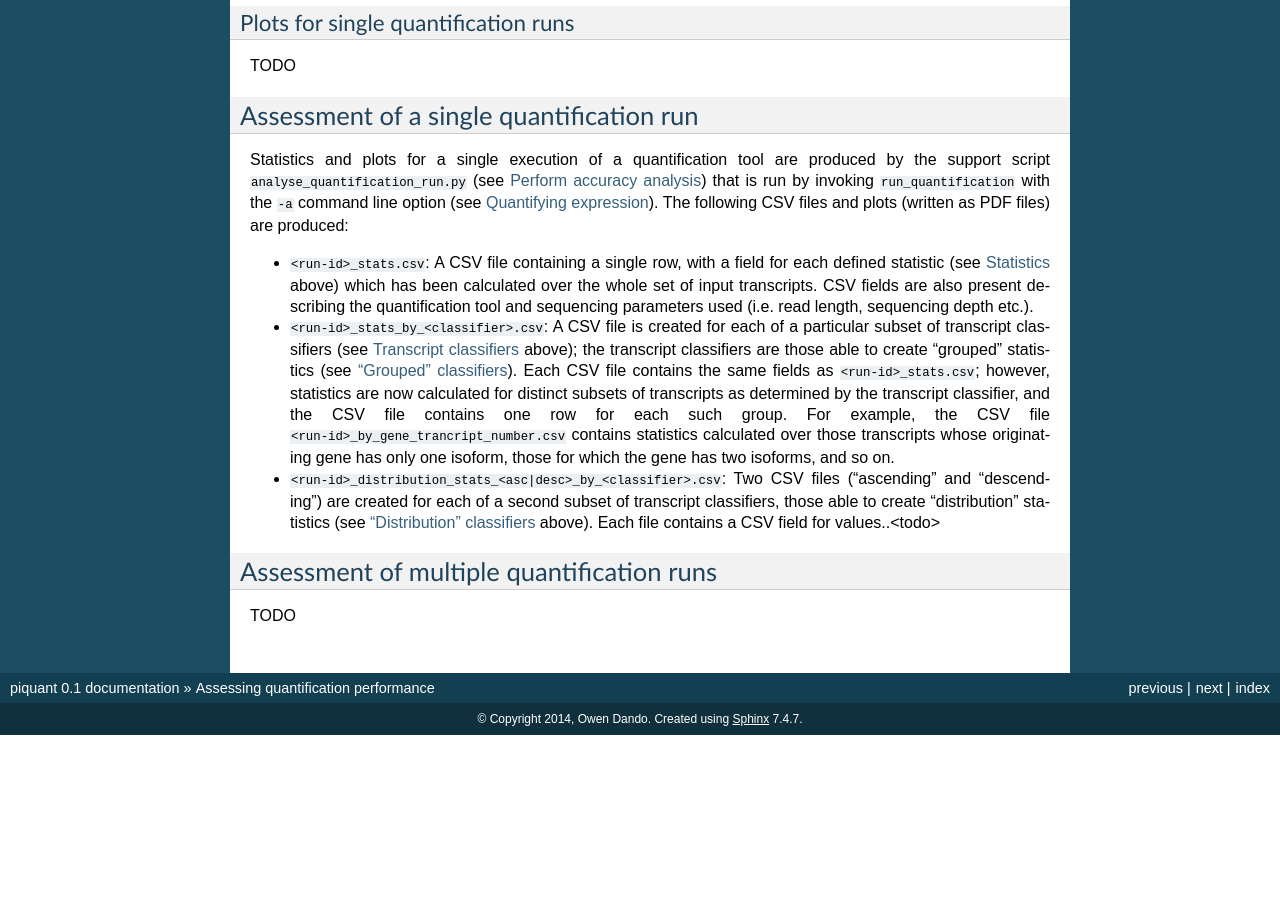
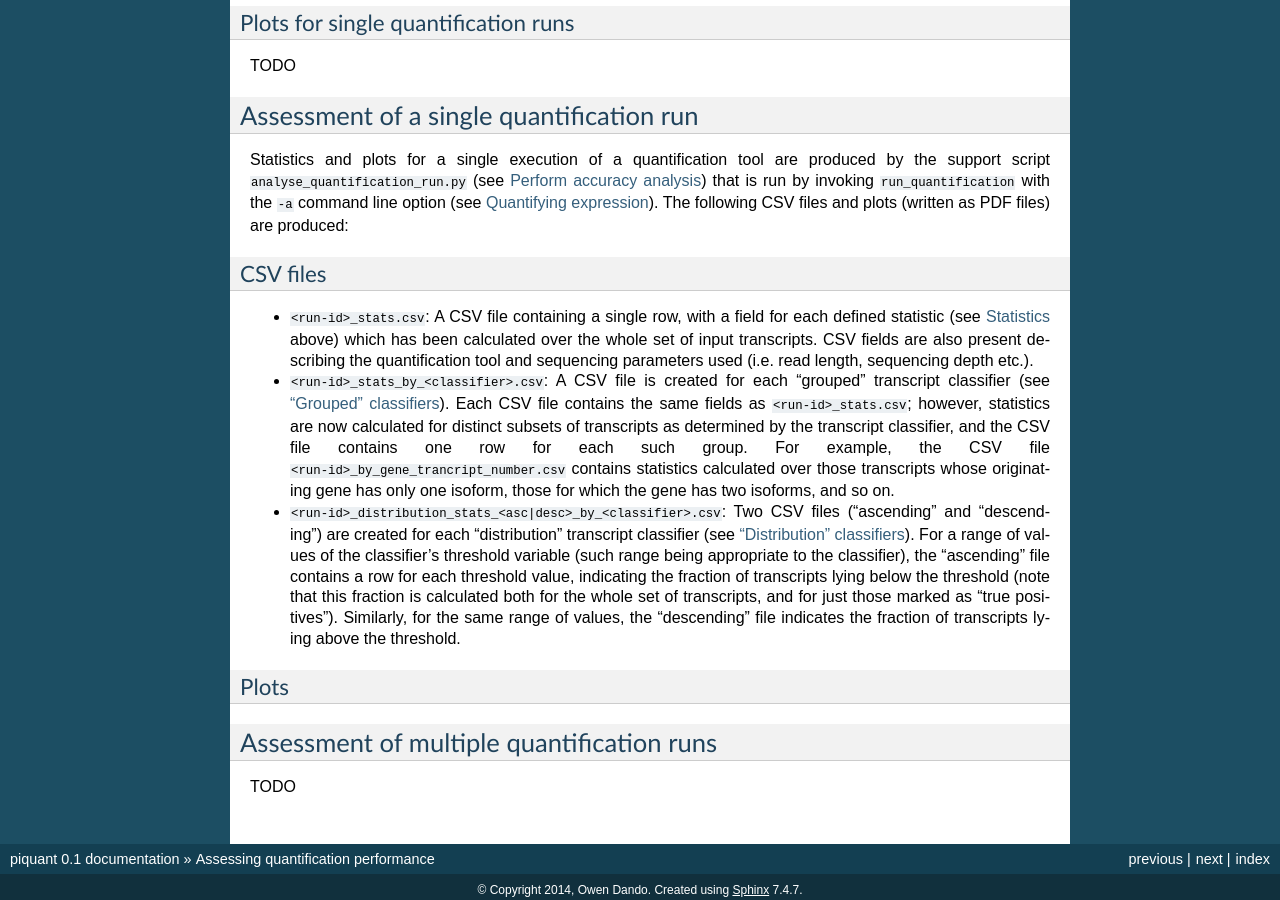
Before and after one commit to lweasel/piquant, a Sphinx documentation site: the page built from docs/assessment.rst, in a window 1280 px wide and 900 px high, scrolled down 3883 px. Built offline with Sphinx 7.4.7, drawn with Linux system fonts in a browser that asks for light colours; formulas are drawn with MathJax 3; before the commit the page ends 4618 px from its top, so only the background shows below that.

Commit message:
Clarify (slightly) the contents of CSV files produced for a single quantification run.

```diff
--- a/docs/assessment.rst
+++ b/docs/assessment.rst
@@ -185,9 +185,15 @@ Assessment of a single quantification run
 
 Statistics and plots for a single execution of a quantification tool are produced by the support script ``analyse_quantification_run.py`` (see :ref:`quantification-perform-accuracy-analysis`) that is run by invoking ``run_quantification`` with the ``-a`` command line option (see :doc:`quantification`). The following CSV files and plots (written as PDF files) are produced:
 
+CSV files
+^^^^^^^^^
+
 * ``<run-id>_stats.csv``: A CSV file containing a single row, with a field for each defined statistic (see :ref:`assessment-statistics` above) which has been calculated over the whole set of input transcripts. CSV fields are also present describing the quantification tool and sequencing parameters used (i.e. read length, sequencing depth etc.).
-* ``<run-id>_stats_by_<classifier>.csv``: A CSV file is created for each of a particular subset of transcript classifiers (see :ref:`assessment-transcript-classifiers` above); the transcript classifiers are those able to create "grouped" statistics (see :ref:`assessment-grouped-classifiers`). Each CSV file contains the same fields as ``<run-id>_stats.csv``; however, statistics are now calculated for distinct subsets of transcripts as determined by the transcript classifier, and the CSV file contains one row for each such group. For example, the CSV file ``<run-id>_by_gene_trancript_number.csv`` contains statistics calculated over those transcripts whose originating gene has only one isoform, those for which the gene has two isoforms, and so on.
-* ``<run-id>_distribution_stats_<asc|desc>_by_<classifier>.csv``: Two CSV files ("ascending" and "descending") are created for each of a second subset of transcript classifiers, those able to create "distribution" statistics (see :ref:`assessment-distribution-classifiers` above). Each file contains a CSV field for values..<todo>
+* ``<run-id>_stats_by_<classifier>.csv``: A CSV file is created for each "grouped" transcript classifier (see :ref:`assessment-grouped-classifiers`). Each CSV file contains the same fields as ``<run-id>_stats.csv``; however, statistics are now calculated for distinct subsets of transcripts as determined by the transcript classifier, and the CSV file contains one row for each such group. For example, the CSV file ``<run-id>_by_gene_trancript_number.csv`` contains statistics calculated over those transcripts whose originating gene has only one isoform, those for which the gene has two isoforms, and so on.
+* ``<run-id>_distribution_stats_<asc|desc>_by_<classifier>.csv``: Two CSV files ("ascending" and "descending") are created for each "distribution" transcript classifier (see :ref:`assessment-distribution-classifiers`). For a range of values of the classifier's threshold variable (such range being appropriate to the classifier), the "ascending" file contains a row for each threshold value, indicating the fraction of transcripts lying below the threshold (note that this fraction is calculated both for the whole set of transcripts, and for just those marked as "true positives"). Similarly, for the same range of values, the "descending" file indicates the fraction of transcripts lying above the threshold.
+
+Plots
+^^^^^
 
 .. _assessment-multiple-runs:
 
```
